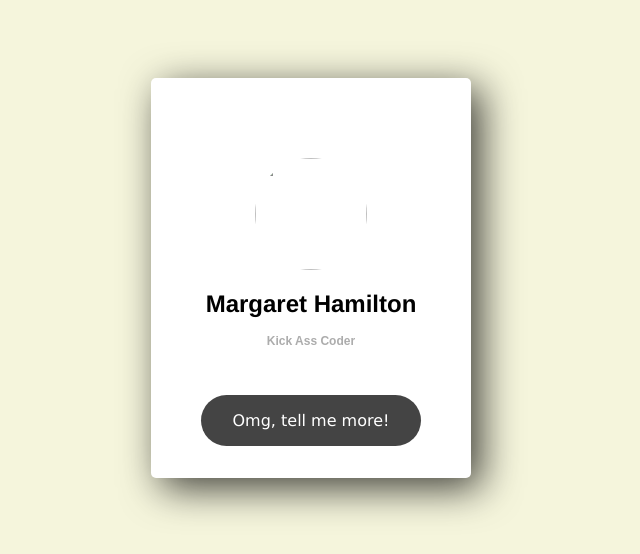
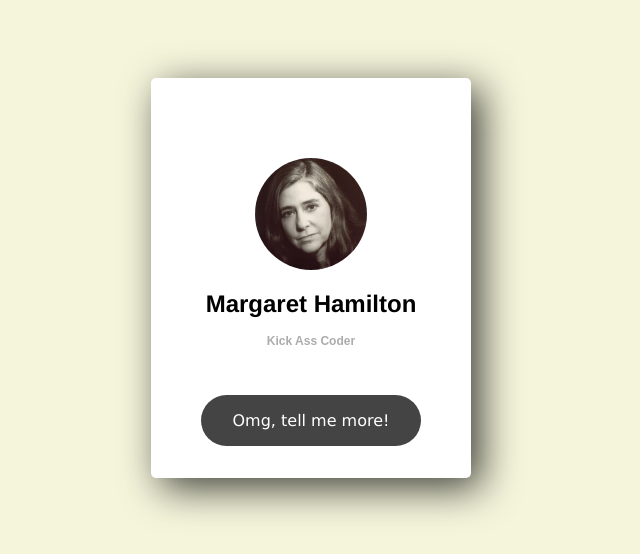
Before and after one commit to JensBrandels/Flexboxtraining, a plain HTML site: page Profilecard/index.html in a window 1280 px wide. Shown: the part 162-716 px from the top of the page, without its empty margins (329-969 px from the left). Drawn offline with Linux system fonts and the light colour scheme.

Commit message:
fixedimglink

```diff
--- a/Profilecard/index.html
+++ b/Profilecard/index.html
@@ -9,7 +9,7 @@
 <body>
     <section class="container">
         <div class="centercontent">
-            <div class="static"><img src="../profilkort/assets/Margaret_Hamilton_1995.jpg" alt=""></div>
+            <div class="static"><img src="../Profilecard/assets/Margaret_Hamilton_1995.jpg" alt=""></div>
             <h2>Margaret Hamilton</h2>
             <p>Kick Ass Coder</p>
         </div>
```
